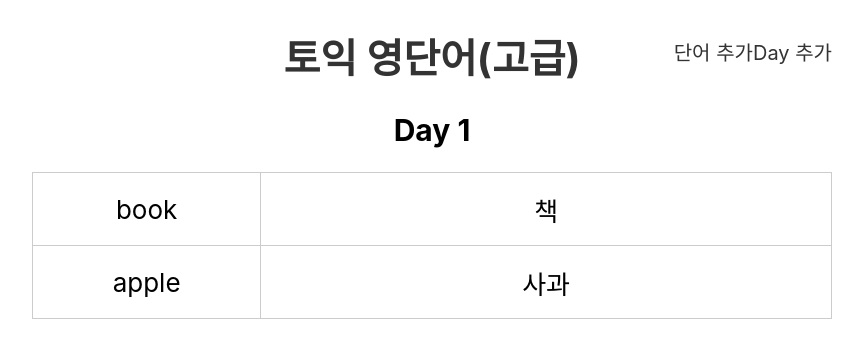
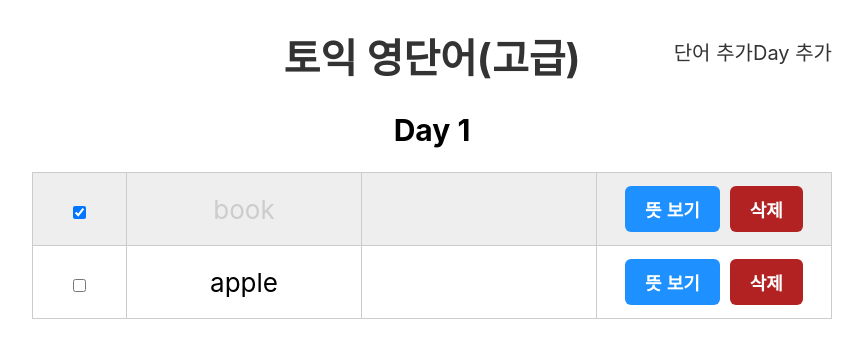
Before and after one commit to HiddenEvent/ReactWork, a React (Create React App) app in the folder voca/: page /day/1 in a window 1280 px wide. Shown: the top 358 px of the page, without its empty margins (208-1071 px from the left). Built offline with nearby package versions, Linux system fonts and the light colour scheme.

Commit message:
단어 이벤트 처리 완료

```diff
--- a/voca/src/component/Day.js
+++ b/voca/src/component/Day.js
@@ -1,6 +1,7 @@
 import React from 'react';
 import { useParams } from 'react-router';
 import dummy from '../db/data.json';
+import Word from './Word';
 
 const Day = () => {
   // Pathvariable 값 가져오기
@@ -14,10 +15,7 @@ const Day = () => {
       <table>
         <tbody>
           {wordList.map((word) => (
-            <tr key={word.id}>
-              <td>{word.eng}</td>
-              <td>{word.kor}</td>
-            </tr>
+            <Word key={word.id} word={word} />
           ))}
         </tbody>
       </table>
--- /dev/null
+++ b/voca/src/component/Word.js
@@ -0,0 +1,29 @@
+import React, { useState } from 'react';
+
+const Word = ({ word }) => {
+  const [isShow, setIsShow] = useState(false);
+  const [isDone, setIsDone] = useState(word.isDone);
+
+  function toggleShow() {
+    setIsShow(!isShow);
+  }
+  function togglsDone() {
+    setIsDone(!isDone);
+  }
+
+  return (
+    <tr className={isDone ? 'off' : ''}>
+      <td>
+        <input type="checkbox" checked={isDone} onChange={togglsDone} />
+      </td>
+      <td>{word.eng}</td>
+      <td>{isShow && word.kor}</td>
+      <td>
+        <button onClick={toggleShow}>뜻 {isShow ? '숨기기' : '보기'}</button>
+        <button className="btn_del">삭제</button>
+      </td>
+    </tr>
+  );
+};
+
+export default Word;
--- a/voca/src/db/data.json
+++ b/voca/src/db/data.json
@@ -5,7 +5,7 @@
     { "id": 3, "day": 3 }
   ],
   "words": [
-    { "id": 1, "day": 1, "eng": "book", "kor": "책", "isDone": false },
+    { "id": 1, "day": 1, "eng": "book", "kor": "책", "isDone": true },
     { "id": 2, "day": 1, "eng": "apple", "kor": "사과", "isDone": false },
     { "id": 3, "day": 2, "eng": "car", "kor": "자동차", "isDone": false }
   ]
```
